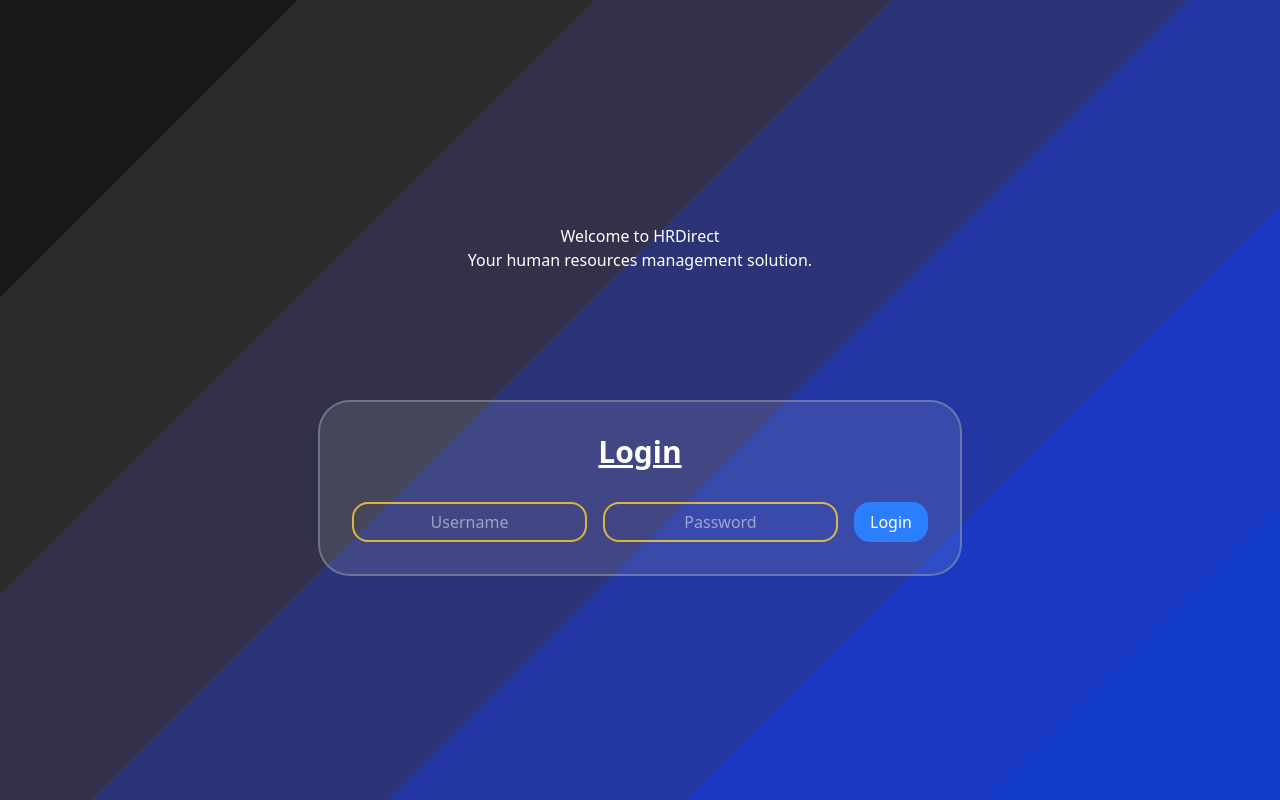
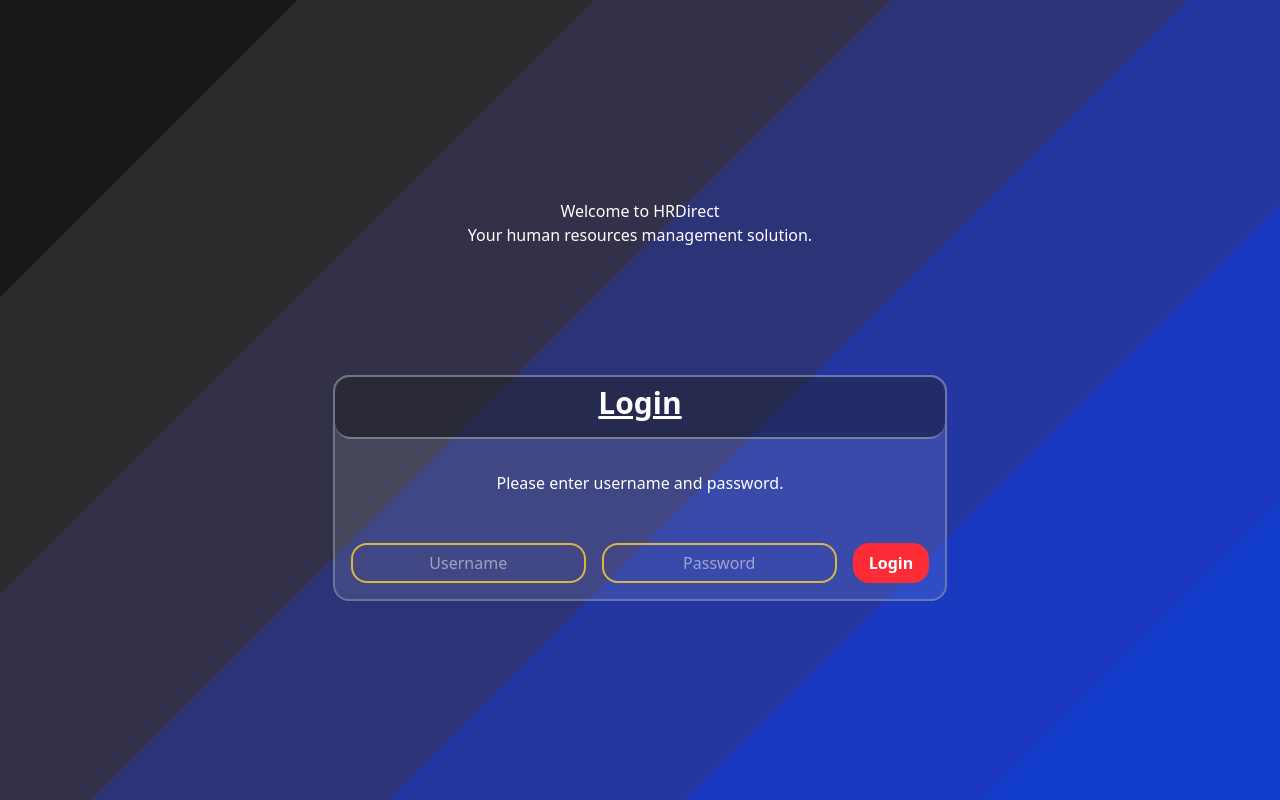
Before and after one commit to Steven-Mueller/HRDirect, a React (Vite) app: page / in a window 1280 px wide. Built offline with nearby package versions, Linux system fonts and the light colour scheme.

Commit message:
login logic needed

```diff
--- a/src/Components/App.tsx
+++ b/src/Components/App.tsx
@@ -1,4 +1,4 @@
-import "../Styling/App.css";
+import "../Styles/App.css";
 import Login from "./Login";
 
 function App() {
--- a/src/Components/Login.tsx
+++ b/src/Components/Login.tsx
@@ -1,13 +1,45 @@
-import "./../Styling/Login.css";
+import "./../Styles/Login.css";
+import { useState } from "react";
 
 function Login() {
+  const [username, setUsername] = useState("");
+  const [password, setPassword] = useState("");
+
+  const handleSubmit = (e: React.FormEvent) => {
+    e.preventDefault();
+    // Handle login logic here
+    console.log("Username:", username);
+    console.log("Password:", password);
+    // Reset fields after submission
+    setUsername("");
+    setPassword("");
+  }
+
   return (
-    <div className="border-2 p-8 border-gray-400/50 bg-white/10 rounded-4xl flex flex-col items-center gap-8">
-      <h1 className="text-3xl font-extrabold underline">Login</h1>
-      <form className="flex flex-row gap-4">
-        <input className="border-2 rounded-2xl border-amber-300/80 text-center" type="text" placeholder="Username" />
-        <input className="border-2 rounded-2xl border-amber-300/80 text-center" type="password" placeholder="Password" />
-        <button className="bg-blue-500 text-white py-2 px-4 rounded-2xl" type="submit">Login</button>
+    <div className="border-2 border-gray-400/50 bg-white/10 rounded-2xl flex flex-col items-center gap-8">
+      <h1 className="bg-black/40 text-3xl border-b-2 rounded-2xl pb-4 pt-2 text-center border-gray-400/70 w-full font-extrabold underline">Login</h1>
+      <p>Please enter username and password.</p>
+      <form onSubmit={handleSubmit} className="flex flex-row gap-4 pb-4 px-4 pt-4">
+        <input
+          className="border-2 rounded-2xl border-amber-300/80 text-center"
+          type="text"
+          placeholder="Username"
+          value={username}
+          onChange={(e) => setUsername(e.target.value)}
+        />
+        <input
+          className="border-2 rounded-2xl border-amber-300/80 text-center"
+          type="password"
+          placeholder="Password"
+          value={password}
+          onChange={(e) => setPassword(e.target.value)}
+        />
+        <button
+          className="bg-red-500 font-bold text-white py-2 px-4 rounded-2xl hover:bg-blue-300 transition-colors duration-300"
+          type="submit"
+        >
+          Login
+        </button>
       </form>
     </div>
   );
--- a/src/Styling/Login.css
+++ b/src/Styles/Login.css
@@ -1,9 +1,5 @@
 input {
     outline: none;
-}
-
-input:hover {
-    cursor: default;
 }
 
 button:hover {
```
Also changed, not shown: src/Styles/App.css (renamed from src/Styling/App.css), src/Styles/Pnf.css (added).
